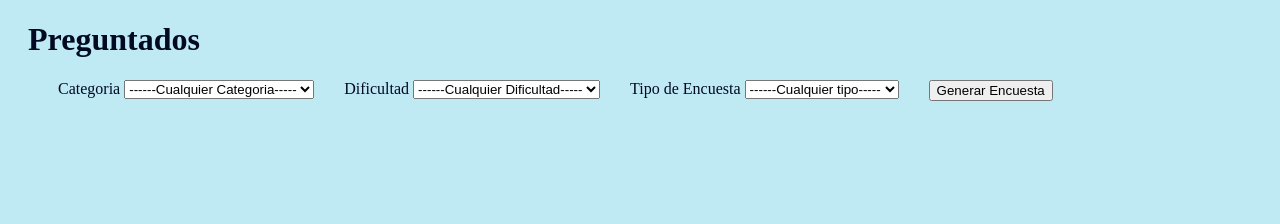
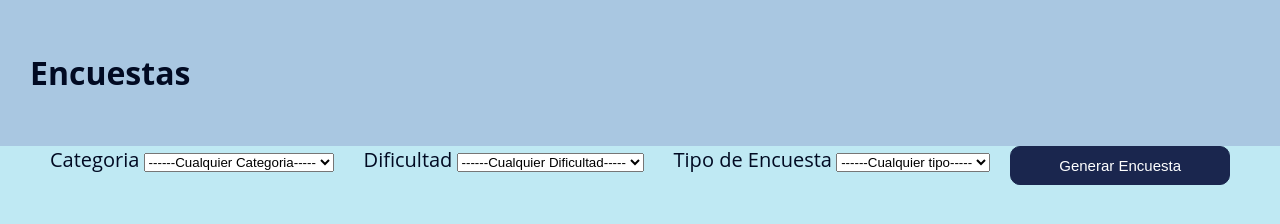
Before and after one commit to luiwimo/git-preguntas, a website built with webpack: page src/index.html in a window 1280 px wide. Built offline with nearby package versions, Linux system fonts and the light colour scheme.

Commit message:
Actualiza css

```diff
--- a/src/index.html
+++ b/src/index.html
@@ -11,7 +11,7 @@
 
 <body>
     <header>
-        <h1>Preguntados</h1>
+        <h1>Encuestas</h1>
     </header>
 
         <section class="form">
--- a/src/styles/main.scss
+++ b/src/styles/main.scss
@@ -8,11 +8,18 @@ $font_color: #010a22;
 
 html body {
     width: 100%;
+    height: 100%;
+    margin: 0;
+    font-family: 'Open Sans', sans-serif;
     color: $font_color;
     background-color: $bgcolor;
 }
 header {
-    padding-left: 20px;
+    display: flex;
+    background: #A9C7E1;
+    justify-content: space-between;
+    padding: 30px;
+    align-items: center;
 }
 
 .form {
@@ -21,14 +28,33 @@ header {
     align-content: space-between;
 }
 
-.inputs {
+.inputs label{
     margin-left: 30px;
+    font-style: bold;
+    font-size: 20px;
 }
 
 .output {
+    margin-left: 30px;
+    font-style: bold;
+    font-size: 20px;
     padding: 20px;
 }
 
 .pregunta {
     padding: 20px;
 }
+
+#generar,#enviar {
+    width: 220px;
+    background: #1A264E;
+    font-style: normal;
+    //font-weight: 200px;
+    font-size: 15px;
+    color: #FFFFFF;
+    border: 1px solid #1A264E;
+    box-sizing: border-box;
+    border-radius: 10px;
+    padding: 10px 5px;
+    margin-left: 20px;
+}
```
Also changed, not shown: dist/index.html, dist/main.js.
